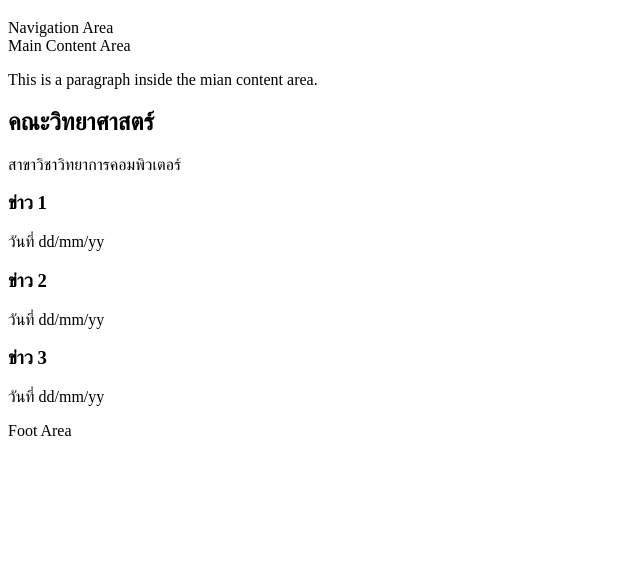
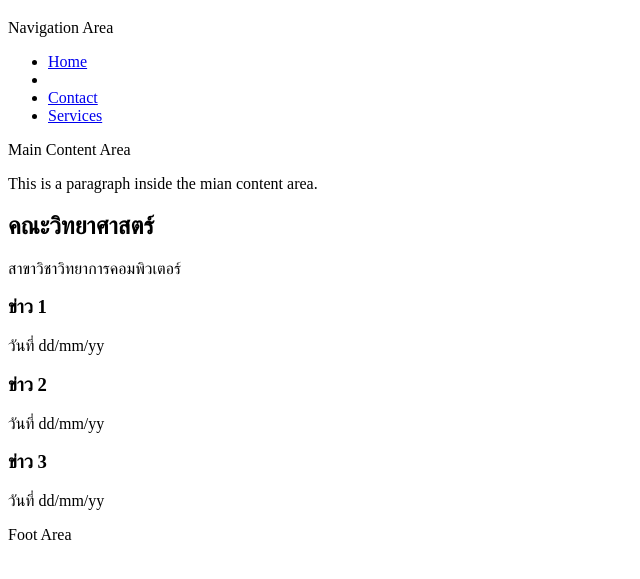
Before and after one commit to Suchanan0411/Web, a plain HTML site: page index.html in a window 1280 px wide. Shown: the part 61-640 px from the top of the page, without its empty margins (0-640 px from the left). Drawn offline with Linux system fonts and the light colour scheme.

Commit message:
edit index

```diff
--- a/index.html
+++ b/index.html
@@ -14,6 +14,12 @@
          </header>
         <nav>
             Navigation Area
+            <ul>
+                <li><a href="/">Home</a></li>
+                <li><a href="/about.html"></a></li>
+                <li><a href="/conctact.html">Contact</a></li>
+                <li><a href="Https://google.com">Services</a></li>
+            </ul>
         </nav>
         <div>
             Main Content Area
```
